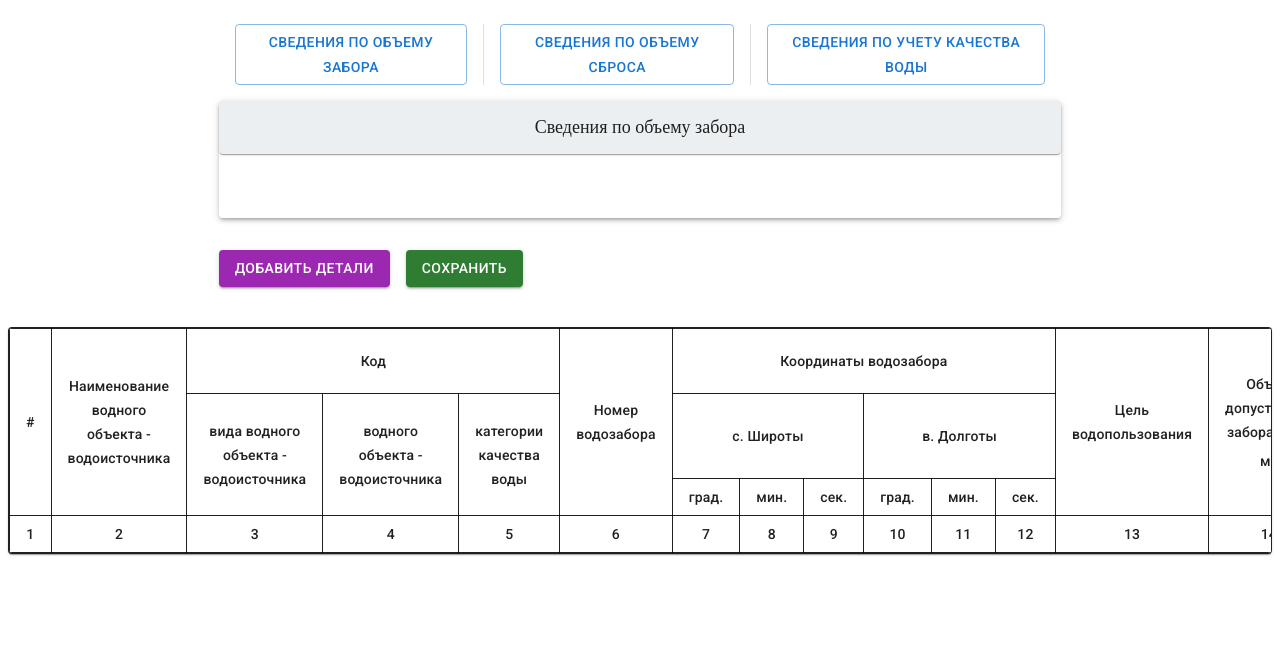
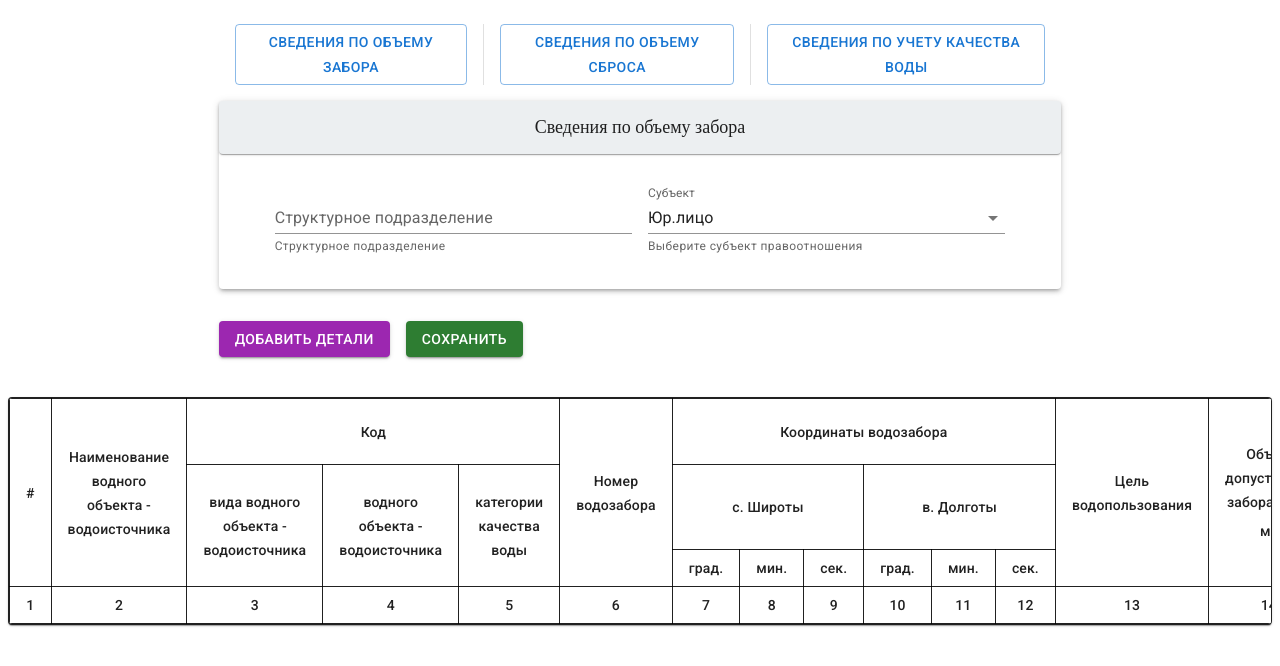
Before and after one commit to Allorion/information-volume-fence, a React (Create React App) app: page /water-usage/fact-wusage/fw-add in a window 1280 px wide. Shown: the top 666 px of the page. Built offline with nearby package versions, Linux system fonts and the light colour scheme.

Commit message:
Начало разработки формы 'Сведения по объему забора'

```diff
--- a/src/pages/information-volume-water-intake/information-volume-fence-create/GlobalTemplate.jsx
+++ b/src/pages/information-volume-water-intake/information-volume-fence-create/GlobalTemplate.jsx
@@ -8,6 +8,7 @@ import FormAddingInformationContext from "./context/FormAddingInformationContext
 import TableAdditionalDetails from "./components/TableAdditionalDetails";
 import TableAdditionalDetailsContext from "./context/TableAdditionalDetailsContext";
 import NavBar from "../../../global-components/components/NavBar";
+import InformationVolumeFenceForm from "./components/InformationVolumeFenceForm";
 
 const GlobalTemplate = () => {
 
@@ -23,11 +24,7 @@ const GlobalTemplate = () => {
               <Grid item xs={0} md={2} xl={2}/>
               <Grid item xs={12} md={8} xl={8}>
                   <NavBar/>
-                  <Paper elevation={3}>
-                      <HeadBox>Сведения по объему забора</HeadBox>
-                      <Box p={4}>
-                      </Box>
-                  </Paper>
+                  <InformationVolumeFenceForm/>
                   <Stack spacing={2} direction='row' mt={4}>
                       <FormAddingInformationContext.Provider
                           value={addingInformationMemo}
--- /dev/null
+++ b/src/pages/information-volume-water-intake/information-volume-fence-create/components/InformationVolumeFenceForm.jsx
@@ -0,0 +1,75 @@
+import React, {useState} from 'react';
+import {Box, Container, Grid, MenuItem, Stack, TextField} from "@mui/material";
+import Paper from "@mui/material/Paper";
+import HeadBox from "../../../../global-components/style/HeadBox";
+import useForm from "../../../../global-components/hooks/useForm";
+
+
+const subjects = [
+    {
+        value: 'Юр.лицо',
+        label: 'Юр.лицо',
+    },
+    {
+        value: 'Физ.лицо',
+        label: 'Физ.лицо',
+    },
+    {
+        value: 'ИП',
+        label: 'ИП',
+    },
+];
+
+const InformationVolumeFenceForm = () => {
+
+    const [values, setValues] = useState({
+        structuralDivision: '',
+        subject: subjects[0].value,
+
+    });
+
+    const {handleChange} = useForm(setValues);
+
+    return (
+        <React.Fragment>
+            <Paper elevation={3}>
+                <HeadBox>Сведения по объему забора</HeadBox>
+                <Box p={4}>
+                    <Container>
+                        <Stack direction='row' spacing={2}>
+                            <TextField
+                                fullWidth
+                                name='structuralDivision'
+                                value={values.structuralDivision}
+                                onChange={handleChange}
+                                id="select-structural-division"
+                                label="Структурное подразделение"
+                                helperText="Структурное подразделение"
+                                variant="standard"
+                            />
+                            <TextField
+                                fullWidth
+                                id="select-subject"
+                                select
+                                label="Субъект"
+                                name='subject'
+                                value={values.subject}
+                                onChange={handleChange}
+                                helperText="Выберите субъект правоотношения"
+                                variant="standard"
+                            >
+                                {subjects.map((option) => (
+                                    <MenuItem key={option.value} value={option.value}>
+                                        {option.label}
+                                    </MenuItem>
+                                ))}
+                            </TextField>
+                        </Stack>
+                    </Container>
+                </Box>
+            </Paper>
+        </React.Fragment>
+    );
+};
+
+export default React.memo(InformationVolumeFenceForm);
```
